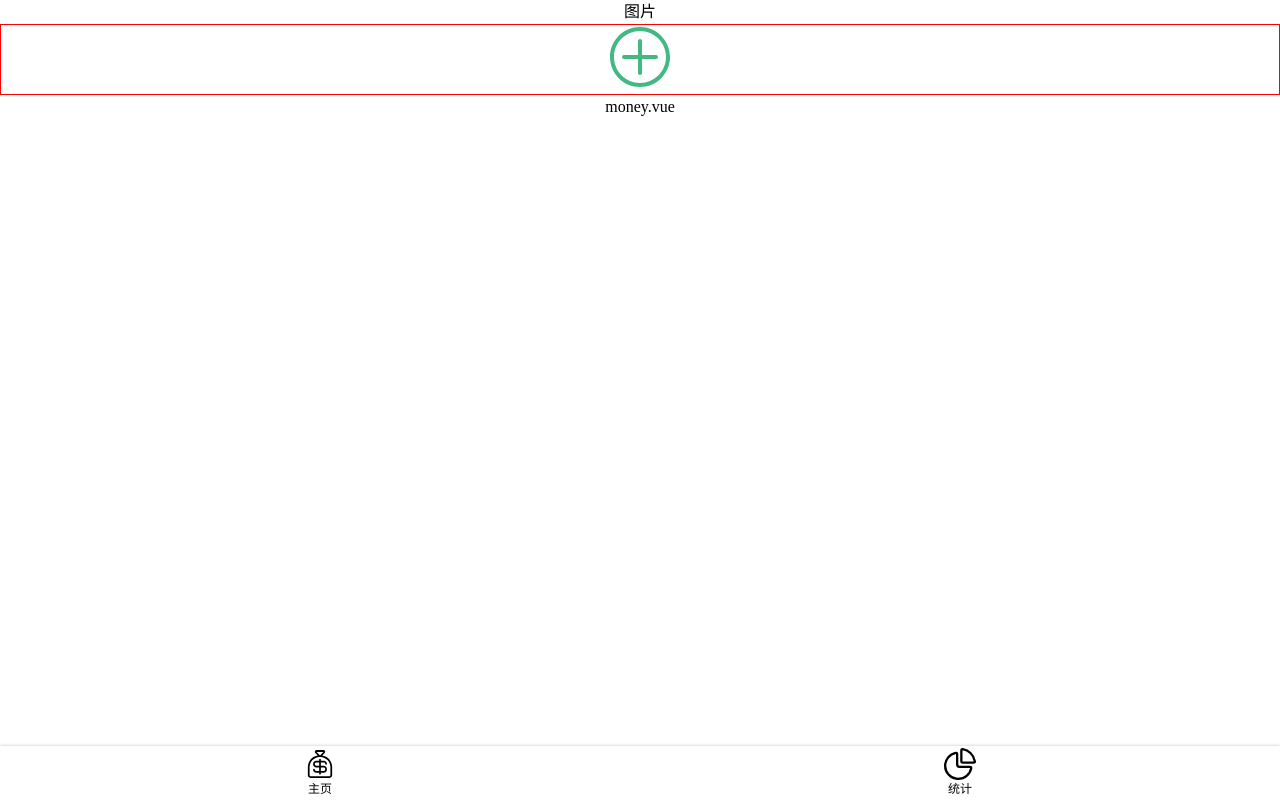
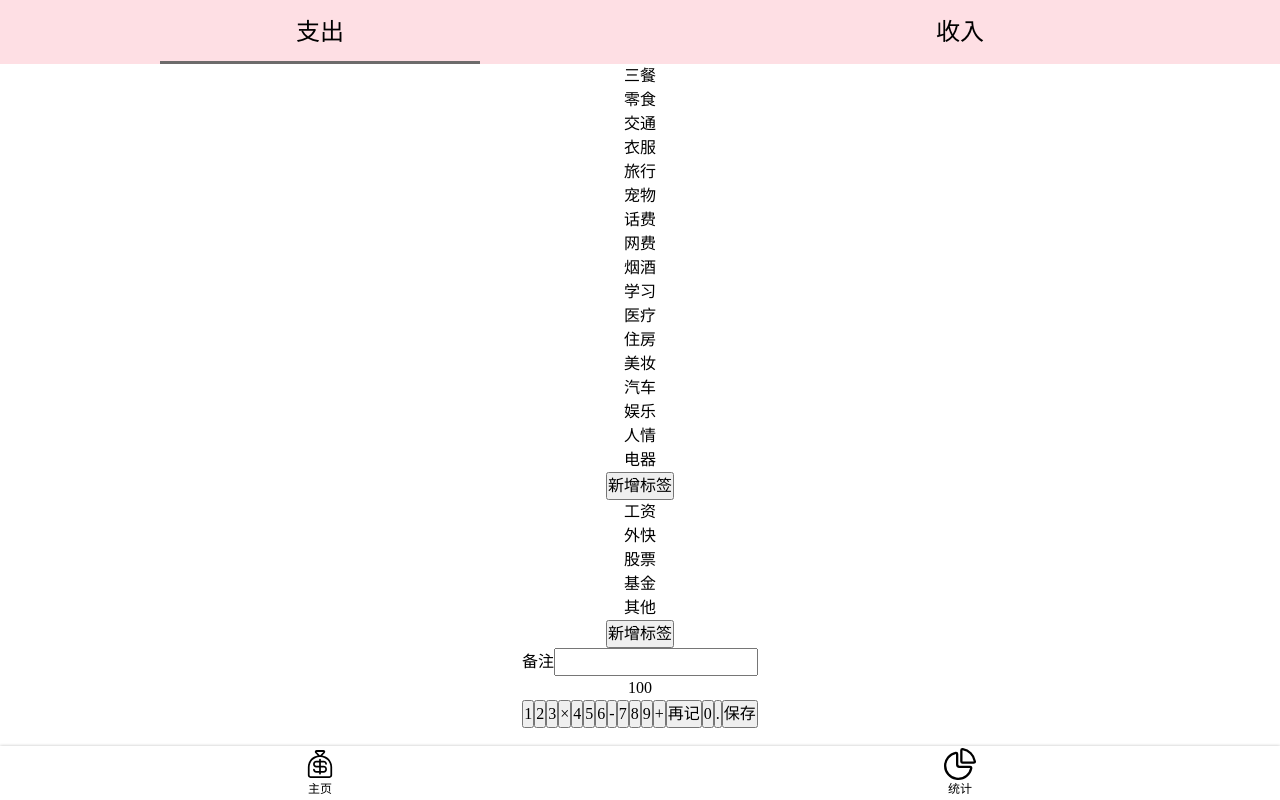
Before and after one commit to NiceyLai/money-traces, a Vue app: page / in a window 1280 px wide. Built offline with nearby package versions, Linux system fonts and the light colour scheme.

Commit message:
改变思路，减少页面以免用户开启页面过多

```diff
--- a/src/assets/style/helper.scss
+++ b/src/assets/style/helper.scss
@@ -55,4 +55,4 @@ $font-song: Georgia,
     MingLiU,
     serif;
 
-$color-highlight: #42b983;
+$color-highlight: pink;
--- a/src/router/index.ts
+++ b/src/router/index.ts
@@ -1,10 +1,7 @@
 import Vue from 'vue'
 import VueRouter, { RouteConfig } from 'vue-router'
 import Money from '@/views/Money.vue'
-import New from '@/views/New.vue'
 import Statistics from '@/views/Statistics.vue'
-import Expenditures from '@/views/Expenditures.vue'
-import Revenue from '@/views/Revenue.vue'
 import NotFound from '@/views/NotFound.vue'
 
 
@@ -22,24 +19,9 @@ const routes: Array<RouteConfig> = [
     component: Money
   },
   {
-    path: '/new',
-    name: 'new',
-    component: New
-  },
-  {
     path: '/statistics',
     name: 'statistics',
     component:Statistics
-  },
-    {
-    path: '/expenditures',
-    name: 'expenditures',
-    component:Expenditures
-  },
-     {
-    path: '/revenue',
-    name: 'revenue',
-    component:Revenue
   },
   {
     path: '/:pathMatch(.*)*',
--- a/src/views/Expenditures.vue
+++ /dev/null
@@ -1,37 +0,0 @@
-<!-- eslint-disable vue/multi-word-component-names -->
-<template>
-    <div class="use">
-        <div class="tags">
-            <ul class="current">
-            <li>三餐</li>
-            <li>零食</li>
-            <li>交通</li>
-            <li>衣服</li>
-            <li>旅行</li>
-            <li>宠物</li>
-            <li>话费</li>
-            <li>网费</li>
-            <li>烟酒</li>
-            <li>学习</li>
-            <li>医疗</li>
-            <li>住房</li>
-            <li>美妆</li>
-            <li>汽车</li>
-            <li>娱乐</li>
-            <li>人情</li>
-            <li>电器</li>
-        </ul>
-        <div class="new"><button>新增标签</button></div>
-        </div>
-    </div>
-</template>
-
-<script lang="ts">
-    export default {
-
-    }
-</script>
-
-<style lang="scss" scoped>
-
-</style>
--- a/src/views/Money.vue
+++ b/src/views/Money.vue
@@ -1,37 +1,114 @@
 <!-- eslint-disable vue/multi-word-component-names -->
 <template>
-    <div>
   <Layout>
-            <p>图片</p>
-             <div class="new-wrapper">
-               <router-link to="/new">
-                     <Icon name="new"/>
-                </router-link>
+    <nav>
+      <ul class="types">
+        <li class="selected">支出</li>
+        <li>收入</li>
+      </ul>
+    </nav>
+    <div class="tags">
+      <ul class="current">
+        <li>三餐</li>
+        <li>零食</li>
+        <li>交通</li>
+        <li>衣服</li>
+        <li>旅行</li>
+        <li>宠物</li>
+        <li>话费</li>
+        <li>网费</li>
+        <li>烟酒</li>
+        <li>学习</li>
+        <li>医疗</li>
+        <li>住房</li>
+        <li>美妆</li>
+        <li>汽车</li>
+        <li>娱乐</li>
+        <li>人情</li>
+        <li>电器</li>
+      </ul>
+      <div class="new"><button>新增标签</button></div>
     </div>
-            <div>money.vue</div>
+    <div class="comeing">
+      <div class="tags">
+        <ul class="current">
+          <li>工资</li>
+          <li>外快</li>
+          <li>股票</li>
+          <li>基金</li>
+          <li>其他</li>
+        </ul>
+        <div class="new"><button>新增标签</button></div>
+      </div>
+    </div>
+    <label class="notes">
+      <span class="name">备注</span>
+      <input type="text" />
+    </label>
+    <div class="numberPad">
+      <div class="output">100</div>
+      <div class="buttons">
+        <button>1</button>
+        <button>2</button>
+        <button>3</button>
+        <button>×</button>
+        <button>4</button>
+        <button>5</button>
+        <button>6</button>
+        <button>-</button>
+        <button>7</button>
+        <button>8</button>
+        <button>9</button>
+        <button>+</button>
+        <button>再记</button>
+        <button>0</button>
+        <button>.</button>
+        <button>保存</button>
+      </div>
+    </div>
   </Layout>
-
-    </div>
-
 </template>
 
 <script lang="ts">
-export default {
-
-}
+export default {};
 </script>
 
 <style lang="scss" scoped>
-    @import '@/assets/style/helper.scss';
-    @import '@/assets/style/reset.scss';
-.new-wrapper{
+@import "@/assets/style/helper.scss";
+@import "@/assets/style/reset.scss";
+.new-wrapper {
   overflow: auto;
-    border: 1px solid red;
   .icon {
-       width: 4em; height: 4em;
-        color:  $color-highlight;
+    width: 4em;
+    height: 4em;
+    color: $color-highlight;
     fill: currentColor;
     overflow: hidden;
   }
 }
+nav {
+  .types {
+    background: rgb(254, 223, 228);
+    display: flex;
+    text-align: center;
+    font-size: 24px;
+    > li {
+      width: 50%;
+      height: 64px;
+      display: flex;
+      justify-content: center;
+      align-items: center;
+      position: relative;
+      &.selected::after {
+        content: "";
+        position: absolute;
+        bottom: 0;
+        left: 25%;
+        width: 50%;
+        height: 3px;
+        background: rgb(109, 107, 107);
+      }
+    }
+  }
+}
 </style>
--- a/src/views/New.vue
+++ /dev/null
@@ -1,78 +0,0 @@
-<!-- eslint-disable vue/multi-word-component-names -->
-<template>
-    <Layout>
-        <nav>
-            <ul class="types">
-                <li class="selected">
-                    <router-link to="/expenditures">支出
-                </router-link>
-                </li>
-                <li> <router-link to="/expenditures">收入
-                </router-link></li>
-            </ul>
-        </nav>
-
-        <label class="notes">
-            <span class="name">备注</span>
-            <input type="text">
-        </label>
-        <div class="numberPad">
-            <div class="output">100</div>
-            <div class="buttons">
-            <button>1</button>
-            <button>2</button>
-            <button>3</button>
-            <button>×</button>
-            <button>4</button>
-            <button>5</button>
-            <button>6</button>
-            <button>-</button>
-            <button>7</button>
-            <button>8</button>
-            <button>9</button>
-            <button>+</button>
-            <button>再记</button>
-            <button>0</button>
-            <button>.</button>
-            <button>保存</button>
-            </div>
-        </div>
-    </Layout>
-</template>
-
-<script lang="ts">
-export default {
-
-}
-</script>
-
-<style lang="scss" scoped>
-nav{
-    .types{
-        background: #d9d9d9;
-        display: flex;
-        text-align: center;
-        font-size: 24px;
-        >li{
-            width: 50%;
-            height: 64px;
-            display: flex;
-            justify-content: center;
-            align-items: center;
-            position: relative;
-             &.selected::after{
-                content: '';
-                position: absolute;
-                bottom: 0;
-                left: 25%;
-                width: 50%;
-                height: 3px;
-                background: #333;
-        }
-        }
-
-
-    }
-
-}
-</style>
--- a/src/views/Revenue.vue
+++ /dev/null
@@ -1,25 +0,0 @@
-<!-- eslint-disable vue/multi-word-component-names -->
-<template>
-    <div class="comeing">
-        <div class="tags">
-            <ul class="current">
-            <li>工资</li>
-            <li>外快</li>
-            <li>股票</li>
-            <li>基金</li>
-            <li>其他</li>
-        </ul>
-        <div class="new"><button>新增标签</button></div>
-        </div>
-    </div>
-</template>
-
-<script lang="ts">
-    export default {
-
-    }
-</script>
-
-<style lang="scss" scoped>
-
-</style>
```
Also changed, not shown: src/assets/icons/new.svg (deleted). Lines whose indentation alone changed are shown as unchanged.
